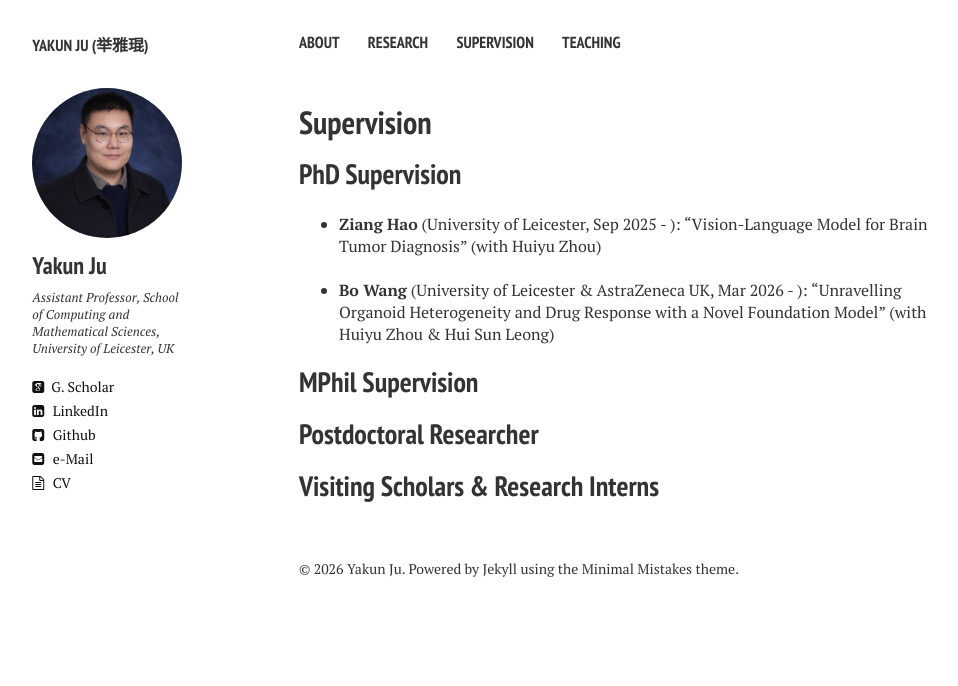
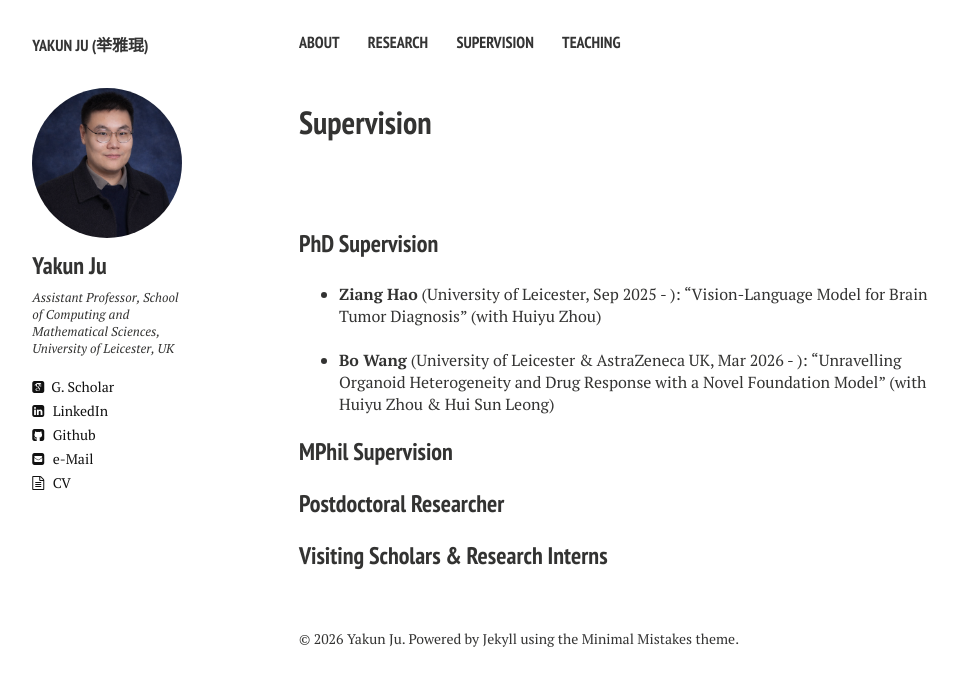
Before and after one commit to Kelvin-Ju/kelvin-ju.github.io, a Jekyll site: the page built from people.md, in a window 1280 px wide. Shown: the top 686 px of the page, without its empty margins (21-979 px from the left). Built offline with Jekyll 4.4.1, drawn with Linux system fonts in a browser that asks for light colours; nearby versions of some CDN libraries.

Commit message:
Update people.md

```diff
--- a/people.md
+++ b/people.md
@@ -7,16 +7,17 @@ modified: 25-03-26
 comments: false
 ---
 
-
-## PhD Supervision
+<br>
+<br>
+### PhD Supervision
 
 * **Ziang Hao** (University of Leicester, Sep 2025 - ):  "Vision-Language Model for Brain Tumor Diagnosis" (with Huiyu Zhou)
 <br>
 <br>
 * **Bo Wang** (University of Leicester & AstraZeneca UK, Mar 2026 - ):  "Unravelling Organoid Heterogeneity and Drug Response with a Novel Foundation Model" (with Huiyu Zhou & Hui Sun Leong)
 
-## MPhil Supervision
+### MPhil Supervision
 
-## Postdoctoral Researcher
+### Postdoctoral Researcher
 
-## Visiting Scholars & Research Interns
+### Visiting Scholars & Research Interns
```
